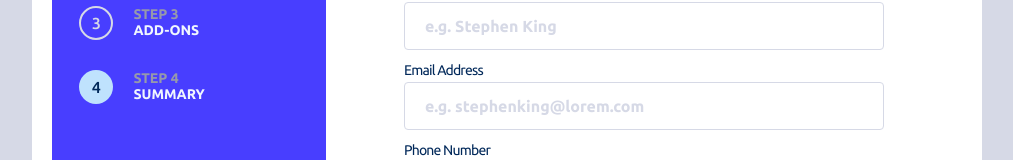
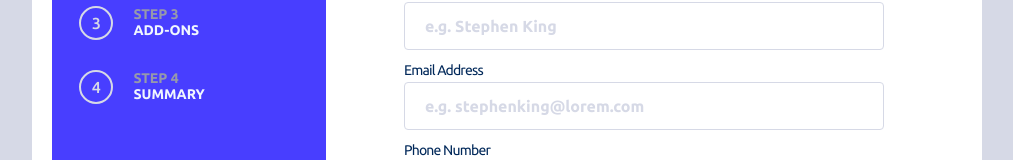
Before and after one commit to J-HernandezM/multistep-form, a React (Vite) app: page / in a window 1280 px wide. Shown: the part 288-448 px from the top of the page, without its empty margins (133-1146 px from the left). Built offline with nearby package versions, Linux system fonts and the light colour scheme.

Commit message:
bug fix & readme

```diff
--- a/src/App/App.jsx
+++ b/src/App/App.jsx
@@ -42,6 +42,7 @@ function App() {
   const [addons, setAddons] = React.useState([])
   const [plan, setPlan] = React.useState()
   const [user, setUser] = React.useState()
+  console.log(currentStep);
   return (
     <>
       <Header>
--- a/src/SidebarDesk/index.jsx
+++ b/src/SidebarDesk/index.jsx
@@ -26,7 +26,7 @@ function SidebarDesk({currentStep}){
                     </div>
                 </div>
                 <div className="steps">
-                    <li className={currentStep===4||5?'steped':''}>4</li>
+                    <li className={`${currentStep===5?'steped':''} ${currentStep===4?'steped':''}`}>4</li>
                     <div className='stepBox-info'>
                     <p className="stepTitle">STEP 4</p>
                     <p className="stepDescription">SUMMARY</p>
--- a/src/SidebarMob/index.jsx
+++ b/src/SidebarMob/index.jsx
@@ -7,7 +7,7 @@ function SidebarMob({currentStep}){
                 <li className={currentStep===1?'steped':''}>1</li>
                 <li className={currentStep===2?'steped':''}>2</li>
                 <li className={currentStep===3?'steped':''}>3</li>
-                <li className={currentStep===4||5?'steped':''}>4</li>
+                <li className={`${currentStep===5?'steped':''} ${currentStep===4?'steped':''}`}>4</li>
           </div>
     )
 }
--- a/src/Step4/AddonStructure.jsx
+++ b/src/Step4/AddonStructure.jsx
@@ -7,7 +7,6 @@ function AddonStructure({addon, yearly}){
                 <div className="finalBilling--addon--left">
                     <p className="addon--title">{addon.title}</p>
                 </div>
-                <button></button>
                 <p className="finalBilling--addon--right">+${yearly?addon.price*10:addon.price}/mo</p>
             </div>
     )
```
Also changed, not shown: src/assets/screenshot.JPG (added), 1 other file (tests, documents, lock files or other folders).
